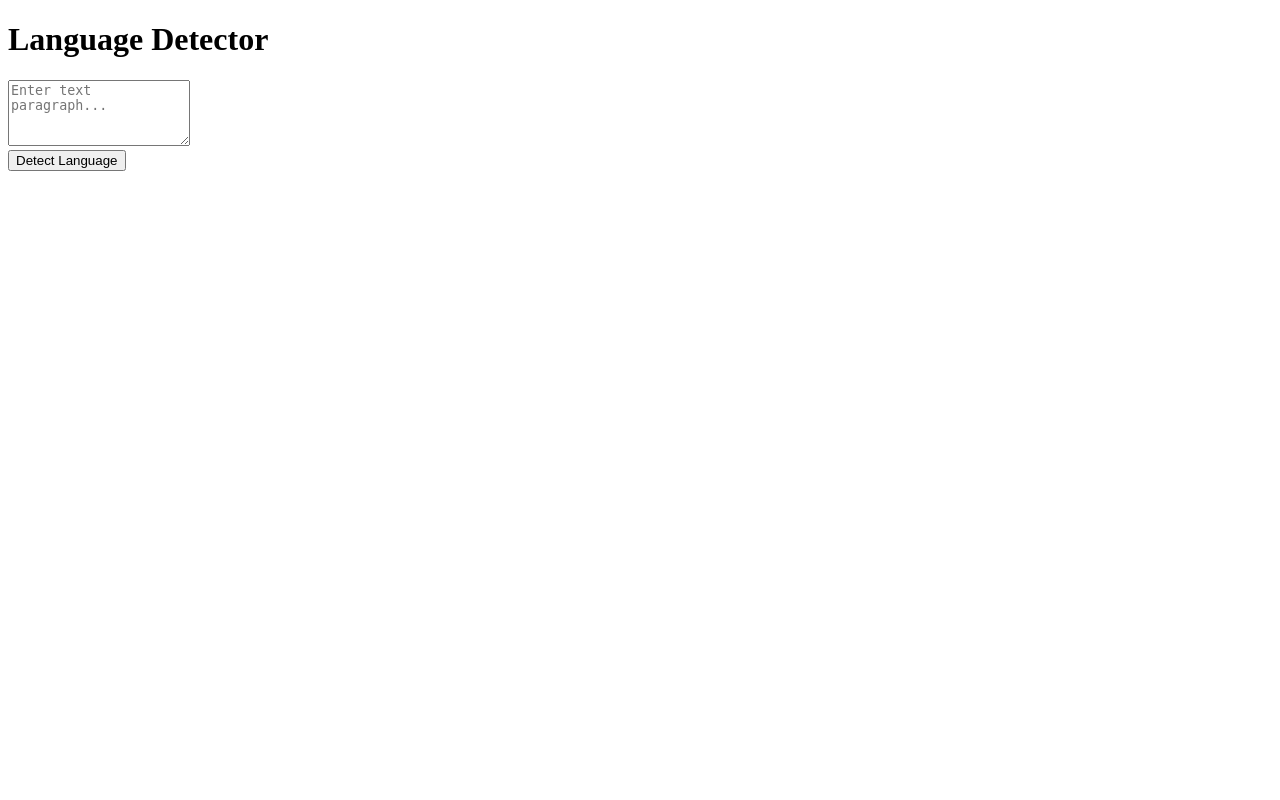
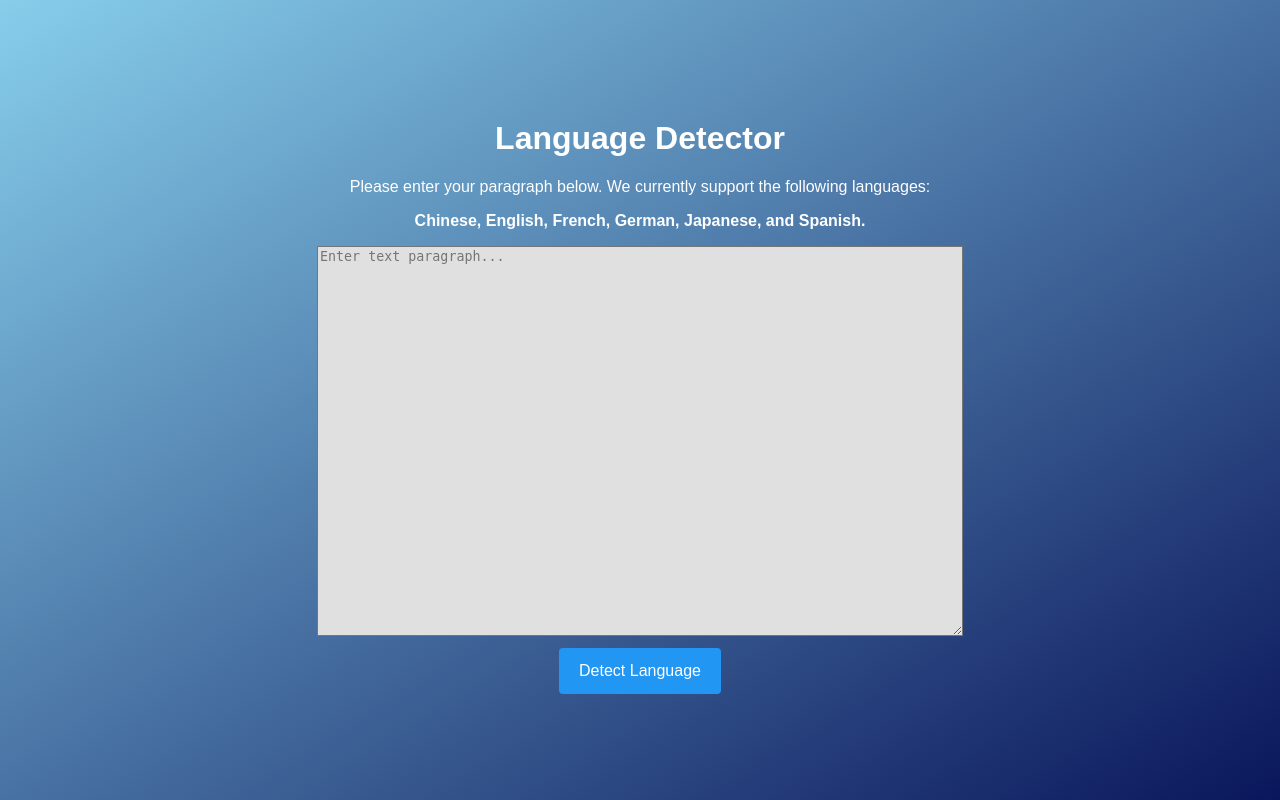
Before and after one commit to myrmanshelby/language-detector, a Flask app: page / in a window 1280 px wide. Run offline with Flask 3, Linux system fonts and the light colour scheme.

Commit message:
Added styling to the page

```diff
--- /dev/null
+++ b/flaskapplication/static/style.css
@@ -0,0 +1,46 @@
+body {
+    background: linear-gradient(to bottom right, #87ceeb, #0a165b);
+    color: rgba(255, 255, 255, 0.995);
+    font-family: Arial, sans-serif;
+    margin: 0;
+    padding: 0;
+    height: 100vh;
+    display: flex;
+    justify-content: center;
+    align-items: center;
+}
+
+textarea {
+    background-color: #e0e0e0;
+    height: 30vw;
+    width: 50vw;
+
+}
+.container {
+    text-align: center;
+}
+input[type="text"] {
+    width: 80%;
+    padding: 10px;
+    font-size: 16px;
+    margin-bottom: 20px;
+    border-radius: 5px;
+    border: none;
+    outline: none;
+}
+input[type="submit"] {
+    background-color: #2196f3;
+    color: white;
+    padding: 14px 20px;
+    margin: 8px 0;
+    border: none;
+    border-radius: 4px;
+    cursor: pointer;
+    font-size: 16px;
+}
+input[type="submit"]:hover {
+    background-color: #1976d2;
+}
+#result {
+    font-size: 18px;
+}
--- a/flaskapplication/templates/index.html
+++ b/flaskapplication/templates/index.html
@@ -3,11 +3,14 @@
 <head>
     <meta charset="UTF-8">
     <meta name="viewport" content="width=device-width, initial-scale=1.0">
-    <title>Document</title>
+    <title>Language Detector</title>
+    <link href="{{ url_for('static', filename='style.css')}}" rel="stylesheet" />
 </head>
 <body>
     <div class="container">
         <h1>Language Detector</h1>
+        <p>Please enter your paragraph below. We currently support the following languages: </p>
+        <p><b>Chinese, English, French, German, Japanese, and Spanish.</b></p>
         <form action="/detect_language" method="post">
             <textarea name="paragraph" placeholder="Enter text paragraph..." rows="4"></textarea>
             <br>
--- a/flaskapplication/templates/result.html
+++ b/flaskapplication/templates/result.html
@@ -3,7 +3,8 @@
 <head>
     <meta charset="UTF-8">
     <meta name="viewport" content="width=device-width, initial-scale=1.0">
-    <title>Document</title>
+    <title>Language Detector</title>
+    <link href="{{ url_for('static', filename='style.css')}}" rel="stylesheet" />
 </head>
 <body>
     {% extends 'index.html' %}
```
